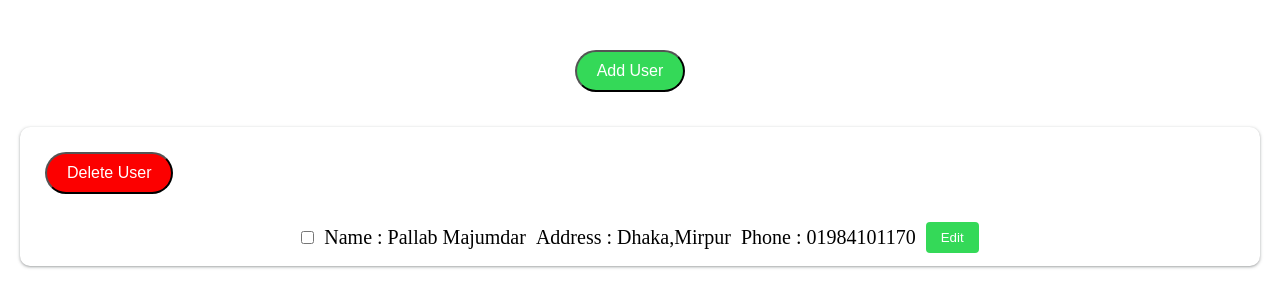
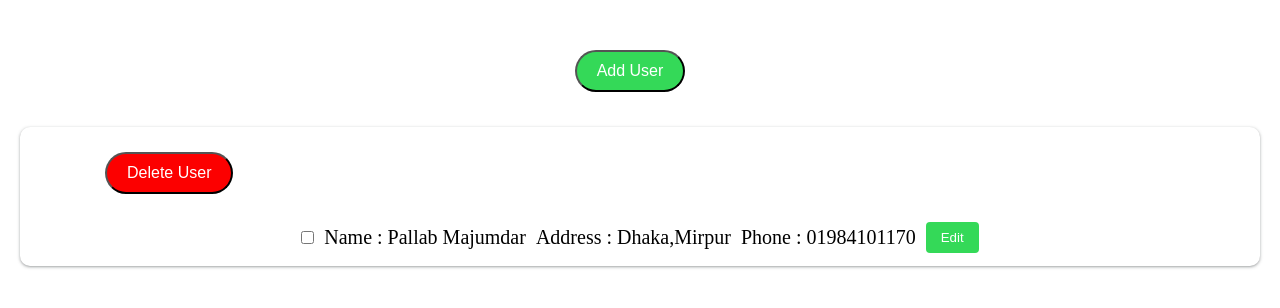
Before and after one commit to Pallab6Sense/CRUD-With-Nextjs-Ts, a Next.js app: page / in a window 1280 px wide. Shown: the top 308 px of the page. Built offline with nearby package versions, Linux system fonts and the light colour scheme; data requests are answered from the project's data file.

Commit message:
Added a diffrent component fot delete 6:26 PM

```diff
--- /dev/null
+++ b/Components/UserDelete.tsx
@@ -0,0 +1,28 @@
+import axios from 'axios';
+import { useCallback } from 'react';
+
+interface propsTypes {
+  isChecked: number[];
+}
+export default function UserDelete(props: propsTypes) {
+  const { isChecked } = props;
+
+  const handleDelete = useCallback(() => {
+    if (window.confirm('Are you sure you want to delete?')) {
+      isChecked.forEach((id) => {
+        axios.delete(`http://localhost:8000/user/${id}`);
+      });
+      alert('Removed Successfully');
+      window.location.reload();
+    }
+  }, [isChecked]);
+  return (
+    <>
+      <div className="dlt-container">
+        <button className="dltBtn" onClick={handleDelete}>
+          Delete User
+        </button>
+      </div>
+    </>
+  );
+}
--- a/Components/UserList.tsx
+++ b/Components/UserList.tsx
@@ -1,6 +1,7 @@
 import { useCallback, useEffect, useState } from 'react';
 import axios from 'axios';
 import UpdateModal from './UpdateModal';
+import UserDelete from './UserDelete';
 
 export default function EmployeeList() {
   const [user, setUser] = useState<any[]>([]);
@@ -21,32 +22,18 @@ export default function EmployeeList() {
   const handleCheckBox = useCallback(
     (e: any): void => {
       const { value, checked } = e.target;
-      if (checked) {
-        setIsChecked([...isChecked, value]);
-      } else {
-        setIsChecked(isChecked.filter((e) => e !== value));
-      }
+      checked
+        ? setIsChecked([...isChecked, value])
+        : setIsChecked(isChecked.filter((e) => e !== value));
     },
     [isChecked]
   );
-
-  const handleDelete = useCallback(() => {
-    if (window.confirm('Are you sure you want to delete?')) {
-      isChecked.forEach((id) => {
-        axios.delete(`http://localhost:8000/user/${id}`).then((res) => {});
-      });
-      alert('Removed Successfully');
-      window.location.reload();
-    }
-  }, [isChecked]);
 
   return (
     <>
       <div className="container">
         <div className="user-list">
-          <button className="dltBtn" onClick={handleDelete}>
-            Delete User
-          </button>
+          <UserDelete isChecked={isChecked}></UserDelete>
           {user &&
             user.map(
               (items: {
@@ -65,7 +52,7 @@ export default function EmployeeList() {
                         value={id}
                         checked={items.isChecked}
                         onChange={(e) => handleCheckBox(e)}
-                      ></input>
+                      />
                       <p>Name : {Name}</p>
                       <p>Address : {Address}</p>
                       <p>Phone : {Phone}</p>
@@ -73,7 +60,6 @@ export default function EmployeeList() {
                         className="editBtn"
                         onClick={() => {
                           setModal(!modal);
-                          // setIsUpdate(true);
                         }}
                       >
                         Edit
--- a/styles/globals.scss
+++ b/styles/globals.scss
@@ -188,3 +188,9 @@ input[type='text'] {
   cursor: pointer;
   margin-left: 10px;
 }
+
+.dlt-container{
+  display: flex;
+  justify-content: flex-start;
+  margin-left: 60px;
+}
```
